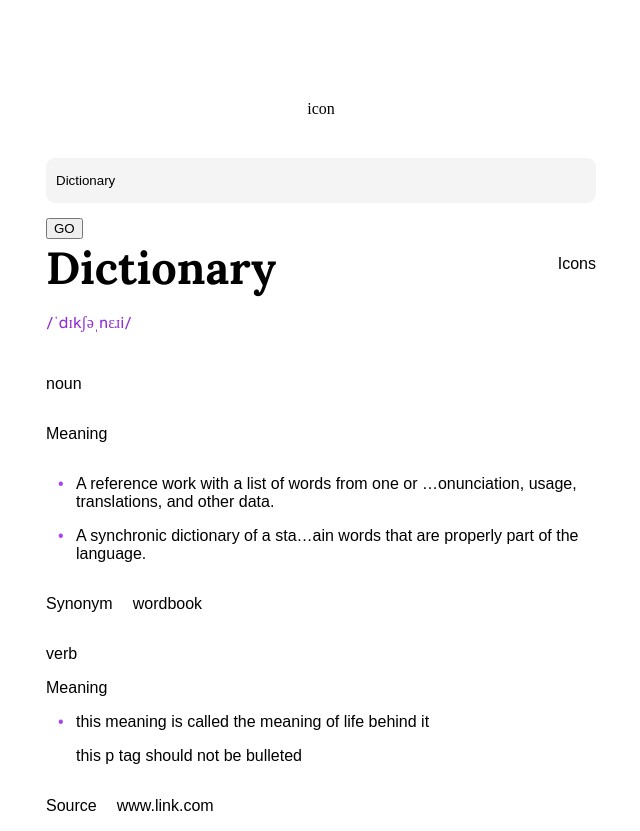
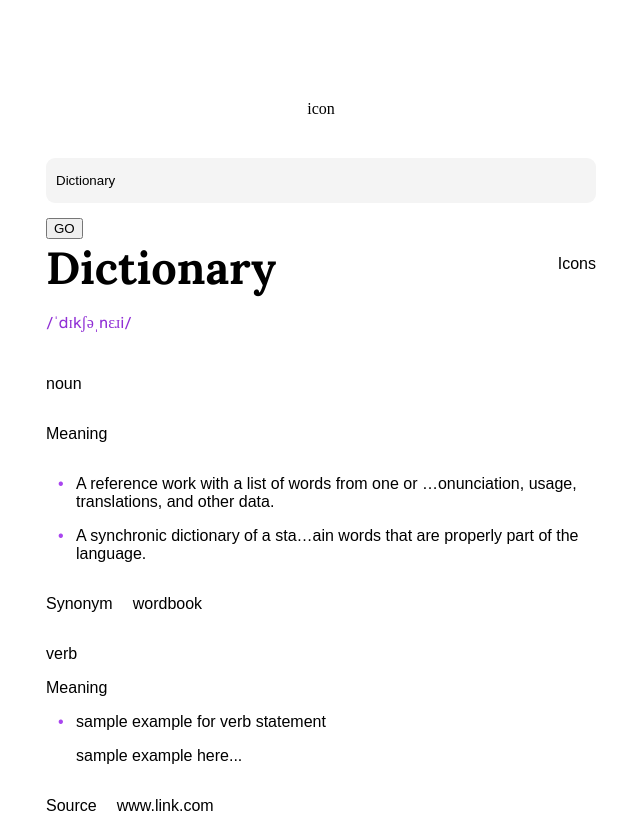
Before and after one commit to Kamikaaaze/dictionary, a React (Vite) app: page / in a window 1280 px wide. Shown: the whole page, without its empty margins (319-959 px from the left). Built offline with nearby package versions, Linux system fonts and the light colour scheme.

Commit message:
added synonym and verb meaning

```diff
--- a/src/App.jsx
+++ b/src/App.jsx
@@ -12,18 +12,19 @@ function App() {
     "A reference work with a list of words from one or …onunciation, usage, translations, and other data.",
     " A synchronic dictionary of a sta…ain words that are properly part of the language.",
   ]);
-  const [synonymn,setSynonymn] = useState(['wordbook']);
+  const [synonymn, setSynonymn] = useState(["wordbook"]);
+  const [verb, setVerb] = useState("sample example for verb statement");
+  const [nounEg,setNounEg] = useState("sample example here...")
 
   //phonetics fetching//
   const search = async () => {
-
     try {
       const response = await axios.get(
         `https://api.dictionaryapi.dev/api/v2/entries/en/${userInput}`
       );
       console.log(response.data);
       setPhonetics(response.data[0].phonetic);
-      console.log(response.data[0].meanings);
+
 
       if (response.data[0]?.meanings[0]?.definitions.length > 0) {
         setMeaning(
@@ -31,16 +32,25 @@ function App() {
             (data) => data.definition
           )
         );
-      }else setMeaning("not available")
+      } else setMeaning("not available");
 
-      if(response.data[0]?.meanings[0]?.synonyms.length>0){
-        setSynonymn(response.data[0].meanings[0].synonyms)
-      }else setSynonymn(["not available"])
+      if (response.data[0]?.meanings[0]?.synonyms.length > 0) {
+        setSynonymn(response.data[0].meanings[0].synonyms);
+      } else setSynonymn(["not available"]);
+
+      if (response.data[0]?.meanings[1]?.definitions.length > 0) {
+        setVerb(response.data[0]?.meanings[1]?.definitions[0].definition);
+      }else setVerb("not available");
+
+      // if(response.data[0]?.meanings[1]?.){
+
+      // }else setNounEg("not available");
     } catch (error) {
       console.log(error);
       setPhonetics("not available...");
       setMeaning(["not available"]);
-      setSynonymn(["not available"])
+      setSynonymn(["not available"]);
+      setVerb("not available");
     }
   };
   const keyWord = () => {
@@ -82,26 +92,22 @@ function App() {
           <p>noun</p>
           <p>Meaning</p>
           <div className="bullets">
-             {meaning.slice(0,3).map((item, index) => {
+            {meaning.slice(0, 3).map((item, index) => {
               return <p key={index}>{item}</p>;
             })}
-
           </div>
           <div className="synonymDiv">
             <p>Synonym</p>
-            {
-              synonymn.slice(0,2).map(
-                (synonym,index)=>(<p key={index}>{synonym}</p>)
-              )
-            }
-
+            {synonymn.slice(0, 2).map((synonym, index) => (
+              <p key={index}>{synonym}</p>
+            ))}
           </div>
           <div className="nounDiv">
             <p>verb</p>
             <p>Meaning</p>
             <div className="bullets">
-              <p>this meaning is called the meaning of life behind it</p>
-              <p className="example">this p tag should not be bulleted</p>
+              <p>{verb}</p>
+              <p className="example">{nounEg}</p>
             </div>
           </div>
         </div>
```
